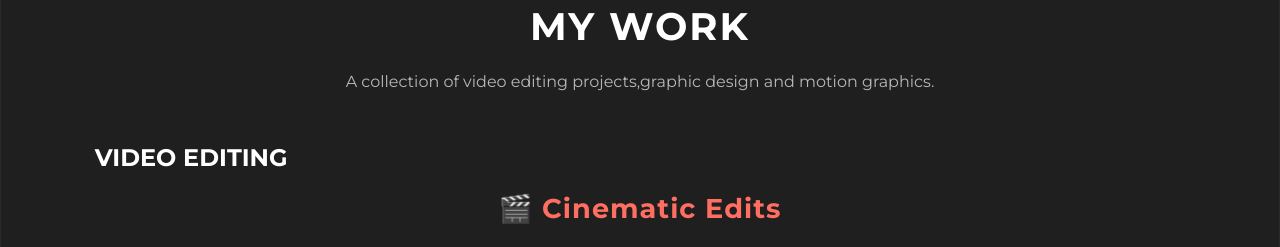
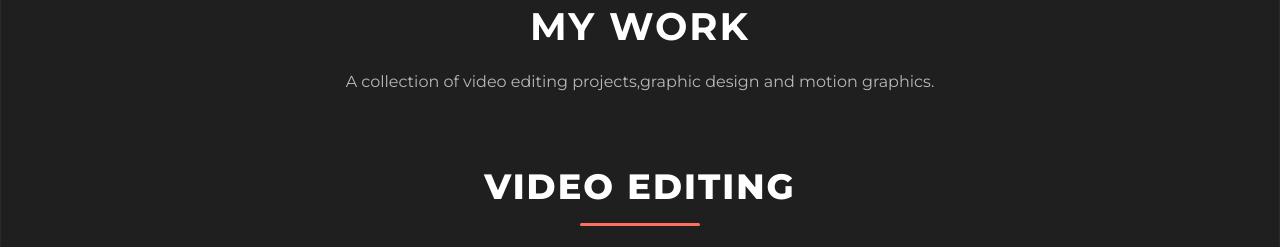
Before and after one commit to Akshaydas-ux/portfolio, a plain HTML site: page index.html in a window 1280 px wide. Shown: the part 3785-4032 px from the top of the page. Drawn offline with Linux system fonts and the light colour scheme.

Commit message:
Update portfoliocss.css

```diff
--- a/portfoliocss.css
+++ b/portfoliocss.css
@@ -649,6 +649,34 @@ color:white;
   line-height: 1.7;
 }
 
+.portfolio-category-main{
+font-size:2.2rem;
+font-weight:800;
+text-align:center;
+margin:70px 0 35px;
+color:#fff;
+letter-spacing:2px;
+position:relative;
+}
+
+.portfolio-category-main::after{
+content:"";
+display:block;
+width:120px;
+height:3px;
+background:var(--accent);
+margin:15px auto 0;
+border-radius:5px;
+}
+
+.portfolio-category{
+margin:45px 0 25px;
+font-size:1.5rem;
+color:var(--accent);
+text-align:left;
+
+}
+
 .portfolio-category {
   font-size: 1.7rem;
   margin-top: 56px;
```
